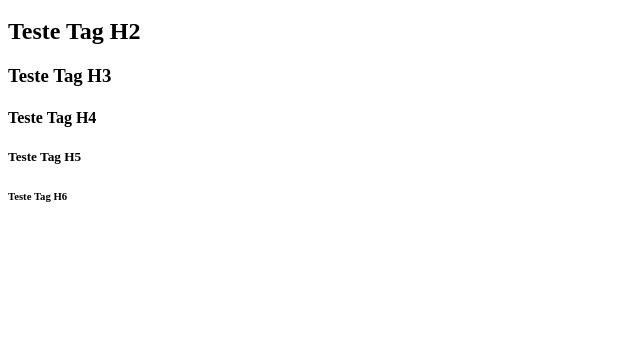
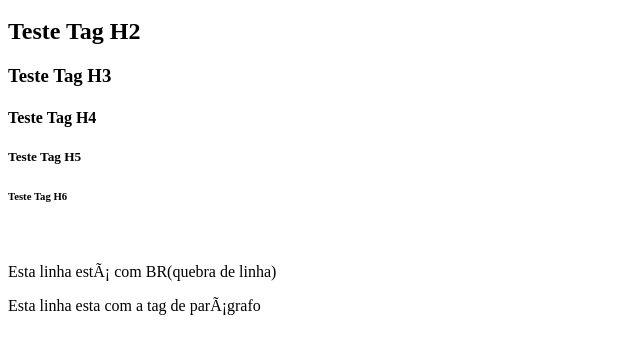
Before and after one commit to pscarpioni/project, a plain HTML site: page index.html in a window 1280 px wide. Shown: the part 48-402 px from the top of the page, without its empty margins (0-640 px from the left). Drawn offline with Linux system fonts and the light colour scheme.

Commit message:
Quebra de Linha + Parágrafo

```diff
--- a/index.html
+++ b/index.html
@@ -11,5 +11,10 @@
             <h4> Teste Tag H4 </h4>
             <h5> Teste Tag H5 </h5>
             <h6> Teste Tag H6 </h6>
+
+            <br/>
+            <br> Esta linha está com BR(quebra de linha)</br>
+
+            <p> Esta linha esta com a tag de parágrafo</p>
         </body>
 </html>
```
